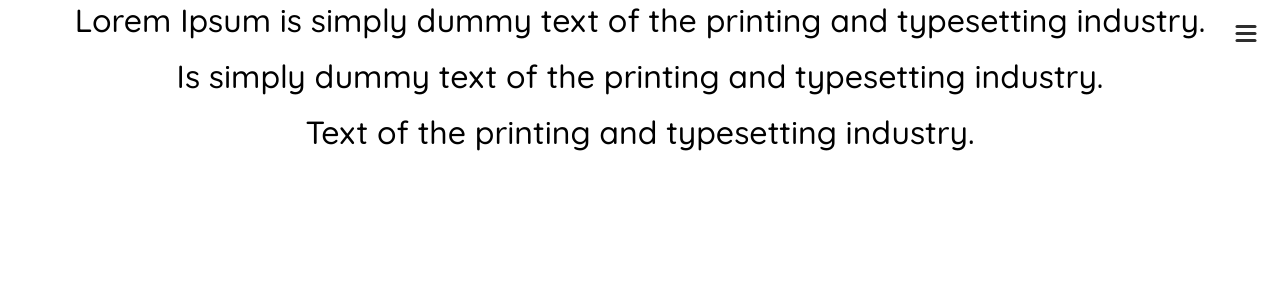
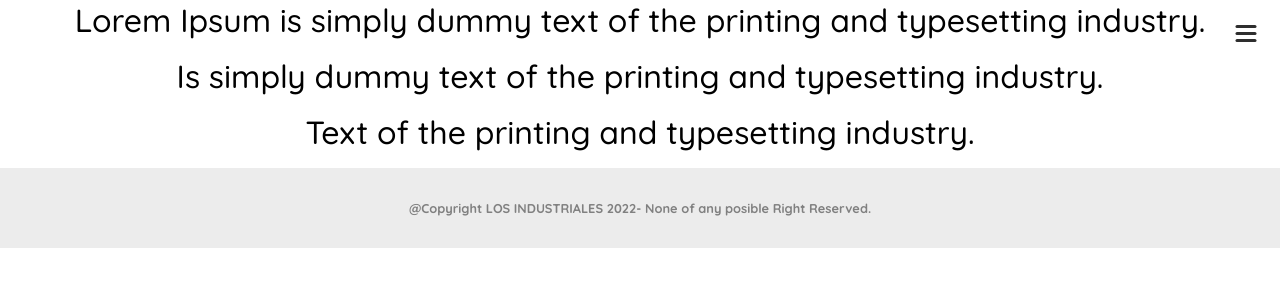
Before and after one commit to TatoBig/hackfest-2022, a Next.js app: page /text in a window 1280 px wide. Shown: the top 300 px of the page. Built offline with nearby package versions, Linux system fonts and the light colour scheme.

Commit message:
Footer added to the layout

```diff
--- a/components/core/FooterClass/FooterClass.module.scss
+++ b/components/core/FooterClass/FooterClass.module.scss
@@ -1,6 +1,8 @@
 .Footer {
-    color: brown;
+    color: gray;
     text-align: center;
+    background-color: rgb(236, 236, 236);
+    padding: 2rem;
     font-weight: 900;
     font-size: 0.8rem;
   }
--- a/layout/Default.tsx
+++ b/layout/Default.tsx
@@ -1,6 +1,7 @@
 import { ReactNode, useState } from 'react'
 import Menu from 'components/core/Menu'
 import styles from './Default.module.scss'
+import FooterClass from 'components/core/FooterClass'
 
 type Props = {
   children: ReactNode
@@ -14,6 +15,7 @@ const Default = ({ children }: Props) => {
       <Menu open={open} setOpen={setOpen} />
       <div className={styles.default} style={{ overflow: open ? 'hidden' : 'auto' }}>
         {children}
+      <FooterClass />
       </div>
     </div>
   )
--- a/pages/index.tsx
+++ b/pages/index.tsx
@@ -3,7 +3,7 @@ import Intro from 'components/animation/Intro'
 import HomeAbout from 'components/core/HomeAbout'
 import ObjectiveContent from 'components/core/ObjectiveContent'
 import ObjectiveContentRight from 'components/core/ObjectiveContentRight'
-import FooterClass from 'scomponents/core/FooterClass'
+import FooterClass from 'components/core/FooterClass'
 import type { NextPage } from 'next'
 import Head from 'next/head'
 import styles from './index.module.scss'
@@ -55,7 +55,6 @@ const Home: NextPage = () => {
         los sistemas tributarios y la eliminación gradual de los subsidios perjudiciales, cuando existan, para reflejar su
         impacto ambiental, teniendo plenamente en cuenta las necesidades y condiciones específicas de los países en desarrollo
          y minimizando los posibles efectos adversos en su desarrollo, de manera que se proteja a los pobres y a las comunidades afectadas." image="https://unsplash.it/400" />
-      <FooterClass />
     </div>
   )
 }
```
Also changed, not shown: 1 other file (tests, documents, lock files or other folders).
